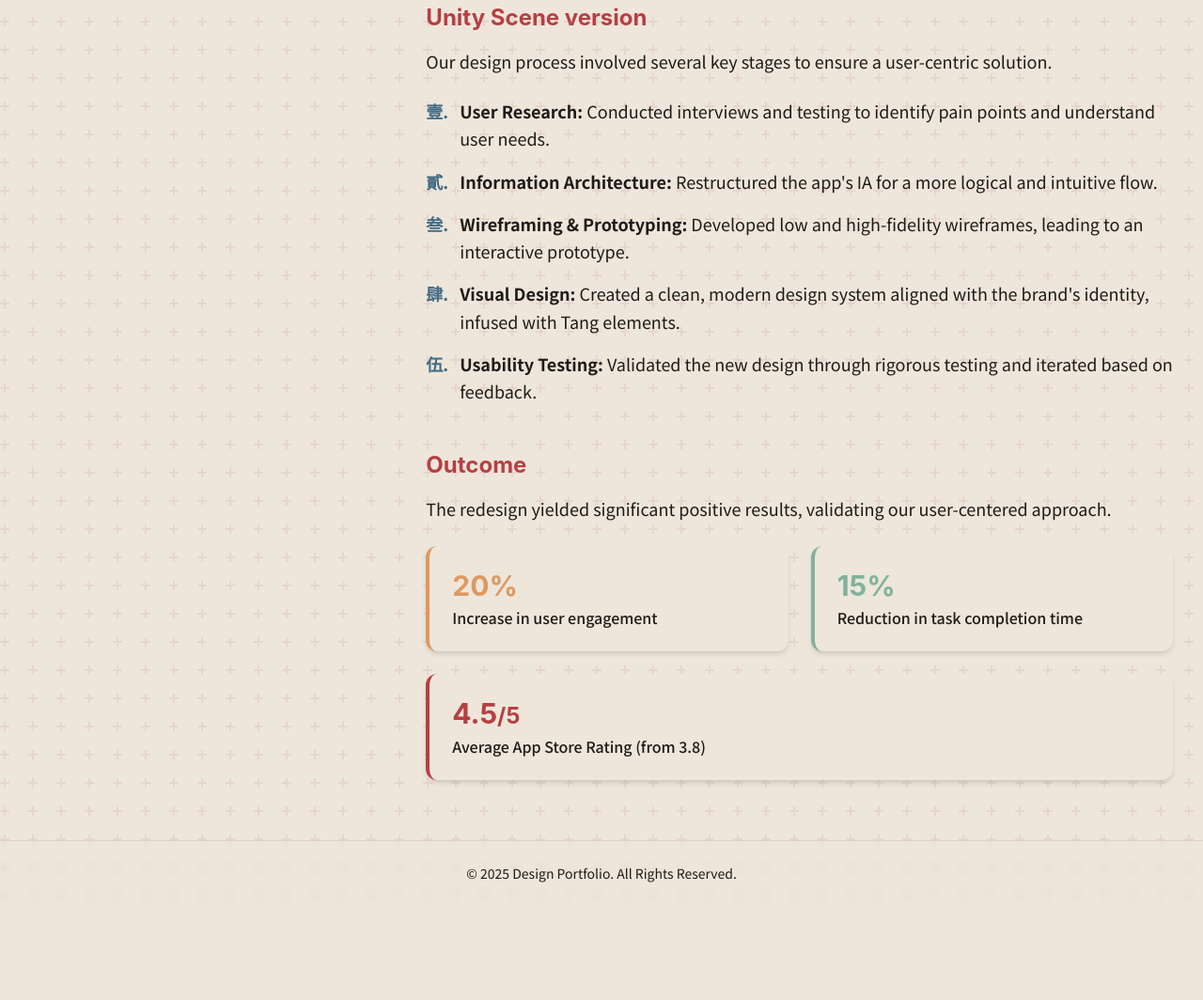
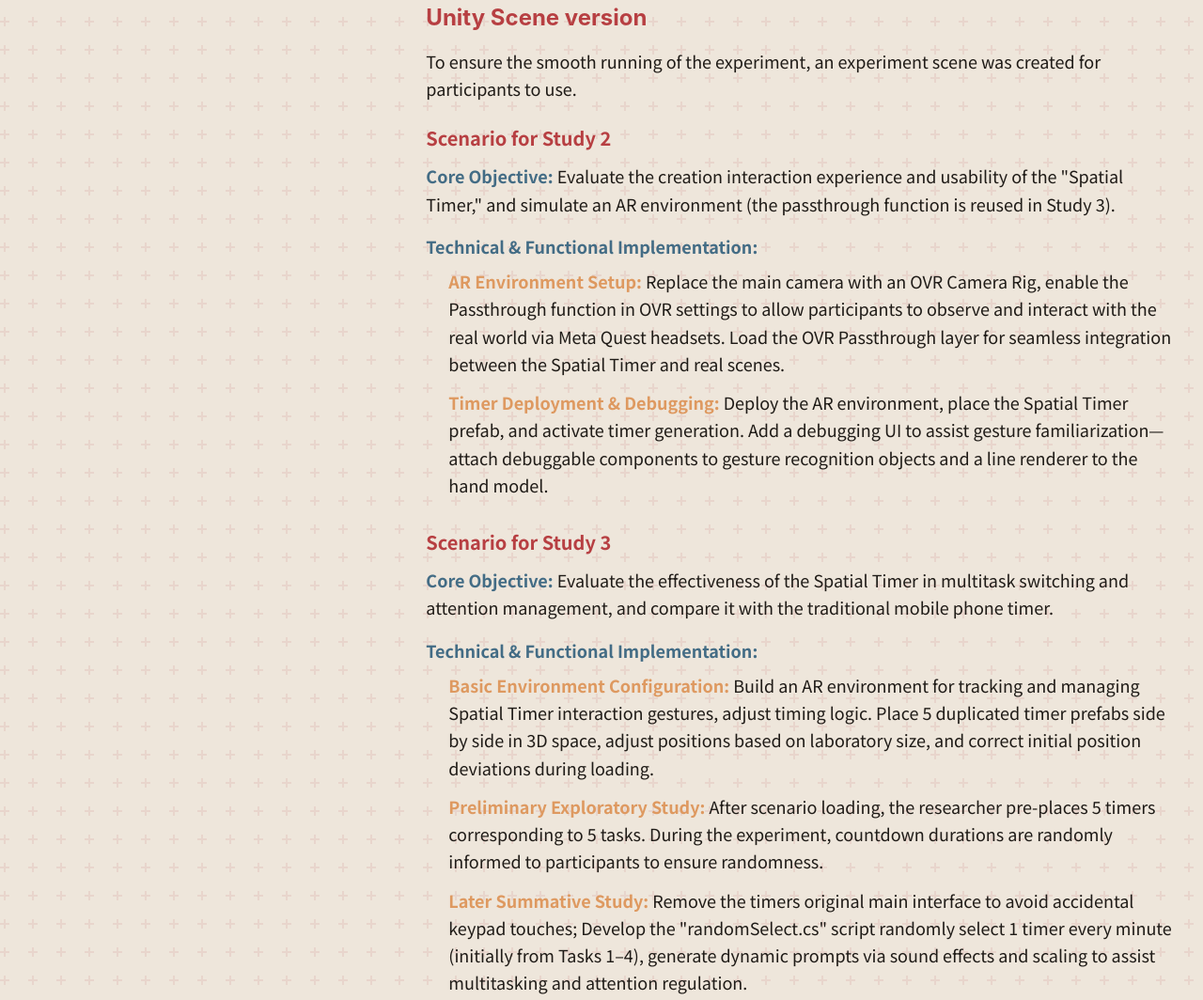
Before and after one commit to Kachuichui/UED_portfolio, a plain HTML site: page Portfolio/project_spatial_timer_study2&3details.html in a window 1280 px wide. Shown: the part 4092-5156 px from the top of the page at 94% size. Before the commit the page ends 5055 px from the top, so only its background shows below. Drawn offline with nearby package versions, Linux system fonts and the light colour scheme.

Commit message:
Update project showcase and study details content
Updated project_showcase.html to use correct image and project links for Spatial Timer studies. Expanded the Unity Scene version section in project_spatial_timer_study2&3details.html with detailed technical and scenario descriptions for Study 2 and Study 3, replacing the previous generic design process content.

```diff
--- a/Portfolio/project_spatial_timer_study2&3details.html
+++ b/Portfolio/project_spatial_timer_study2&3details.html
@@ -707,28 +707,74 @@
                 </section>
 
 
+<!--                <section>-->
+<!--                    <h3 class="text-2xl font-display font-bold mb-4 text-secondary">Unity Scene version</h3>-->
+<!--                    <p class="text-lg leading-relaxed text-text-light/90 dark:text-text-dark/90 mb-6 font-body">-->
+<!--                        Our design process involved several key stages to ensure a user-centric solution.-->
+<!--                    </p>-->
+<!--                    <ol class="list-none space-y-4 text-lg leading-relaxed text-text-light/90 dark:text-text-dark/90 font-body">-->
+<!--                        <li class="flex items-start"><span-->
+<!--                                class="text-primary font-bold mr-3">壹.</span><span><strong>User Research:</strong> Conducted interviews and testing to identify pain points and understand user needs.</span>-->
+<!--                        </li>-->
+<!--                        <li class="flex items-start"><span-->
+<!--                                class="text-primary font-bold mr-3">貳.</span><span><strong>Information Architecture:</strong> Restructured the app's IA for a more logical and intuitive flow.</span>-->
+<!--                        </li>-->
+<!--                        <li class="flex items-start"><span-->
+<!--                                class="text-primary font-bold mr-3">叁.</span><span><strong>Wireframing &amp; Prototyping:</strong> Developed low and high-fidelity wireframes, leading to an interactive prototype.</span>-->
+<!--                        </li>-->
+<!--                        <li class="flex items-start"><span-->
+<!--                                class="text-primary font-bold mr-3">肆.</span><span><strong>Visual Design:</strong> Created a clean, modern design system aligned with the brand's identity, infused with Tang elements.</span>-->
+<!--                        </li>-->
+<!--                        <li class="flex items-start"><span-->
+<!--                                class="text-primary font-bold mr-3">伍.</span><span><strong>Usability Testing:</strong> Validated the new design through rigorous testing and iterated based on feedback.</span>-->
+<!--                        </li>-->
+<!--                    </ol>-->
+<!--                </section>-->
+
+
+
+
                 <section>
                     <h3 class="text-2xl font-display font-bold mb-4 text-secondary">Unity Scene version</h3>
                     <p class="text-lg leading-relaxed text-text-light/90 dark:text-text-dark/90 mb-6 font-body">
-                        Our design process involved several key stages to ensure a user-centric solution.
+                        To ensure the smooth running of the experiment, an experiment scene was created for participants
+                        to use.
                     </p>
-                    <ol class="list-none space-y-4 text-lg leading-relaxed text-text-light/90 dark:text-text-dark/90 font-body">
-                        <li class="flex items-start"><span
-                                class="text-primary font-bold mr-3">壹.</span><span><strong>User Research:</strong> Conducted interviews and testing to identify pain points and understand user needs.</span>
-                        </li>
-                        <li class="flex items-start"><span
-                                class="text-primary font-bold mr-3">貳.</span><span><strong>Information Architecture:</strong> Restructured the app's IA for a more logical and intuitive flow.</span>
-                        </li>
-                        <li class="flex items-start"><span
-                                class="text-primary font-bold mr-3">叁.</span><span><strong>Wireframing &amp; Prototyping:</strong> Developed low and high-fidelity wireframes, leading to an interactive prototype.</span>
-                        </li>
-                        <li class="flex items-start"><span
-                                class="text-primary font-bold mr-3">肆.</span><span><strong>Visual Design:</strong> Created a clean, modern design system aligned with the brand's identity, infused with Tang elements.</span>
-                        </li>
-                        <li class="flex items-start"><span
-                                class="text-primary font-bold mr-3">伍.</span><span><strong>Usability Testing:</strong> Validated the new design through rigorous testing and iterated based on feedback.</span>
-                        </li>
-                    </ol>
+
+                    <div class="mb-8">
+                        <h4 class="text-xl font-bold text-secondary mb-3">Scenario for Study 2</h4>
+                        <p class="text-lg leading-relaxed text-text-light/90 dark:text-text-dark/90 mb-4">
+                            <strong class="text-primary">Core Objective:</strong> Evaluate the creation interaction experience and usability of the "Spatial Timer," and simulate an AR environment (the passthrough function is reused in Study 3).
+                        </p>
+                        <p class="text-lg leading-relaxed text-text-light/90 dark:text-text-dark/90 mb-2">
+                            <strong class="text-primary">Technical & Functional Implementation:</strong>
+                        </p>
+                        <p class="text-lg leading-relaxed text-text-light/90 dark:text-text-dark/90 mb-3 pl-6">
+                            <strong class="text-accent"> AR Environment Setup:</strong> Replace the main camera with an OVR Camera Rig, enable the Passthrough function in OVR settings to allow participants to observe and interact with the real world via Meta Quest headsets. Load the OVR Passthrough layer for seamless integration between the Spatial Timer and real scenes.
+                        </p>
+                        <p class="text-lg leading-relaxed text-text-light/90 dark:text-text-dark/90 pl-6">
+                            <strong class="text-accent"> Timer Deployment & Debugging:</strong> Deploy the AR environment, place the Spatial Timer prefab, and activate timer generation. Add a debugging UI to assist gesture familiarization—attach debuggable components to gesture recognition objects and a line renderer to the hand model.
+                        </p>
+                    </div>
+
+                    <div>
+                        <h4 class="text-xl font-bold text-secondary mb-3">Scenario for Study 3</h4>
+                        <p class="text-lg leading-relaxed text-text-light/90 dark:text-text-dark/90 mb-4">
+                            <strong class="text-primary">Core Objective:</strong> Evaluate the effectiveness of the Spatial Timer in multitask switching and attention management, and compare it with the traditional mobile phone timer.
+                        </p>
+                        <p class="text-lg leading-relaxed text-text-light/90 dark:text-text-dark/90 mb-2">
+                            <strong class="text-primary">Technical & Functional Implementation:</strong>
+                        </p>
+                        <p class="text-lg leading-relaxed text-text-light/90 dark:text-text-dark/90 mb-3 pl-6">
+                            <strong class="text-accent"> Basic Environment Configuration:</strong> Build an AR environment for tracking and managing Spatial Timer interaction gestures, adjust timing logic. Place 5 duplicated timer prefabs side by side in 3D space, adjust positions based on laboratory size, and correct initial position deviations during loading.
+                        </p>
+                        <p class="text-lg leading-relaxed text-text-light/90 dark:text-text-dark/90 mb-3 pl-6">
+                            <strong class="text-accent"> Preliminary Exploratory Study:</strong> After scenario loading, the researcher pre-places 5 timers corresponding to 5 tasks. During the experiment, countdown durations are randomly informed to participants to ensure randomness.
+                        </p>
+                        <p class="text-lg leading-relaxed text-text-light/90 dark:text-text-dark/90 pl-6">
+                            <strong class="text-accent"> Later Summative Study:</strong> Remove the timers original main interface to avoid accidental keypad touches; Develop the "randomSelect.cs" script randomly select 1 timer every minute (initially from Tasks 1–4), generate dynamic prompts via sound effects and scaling to assist multitasking and attention regulation.
+                        </p>
+                    </div>
                 </section>
 
                 <section>
```
Also changed, not shown: Portfolio/project_showcase.html (+3 -3 lines), 1 other file.
